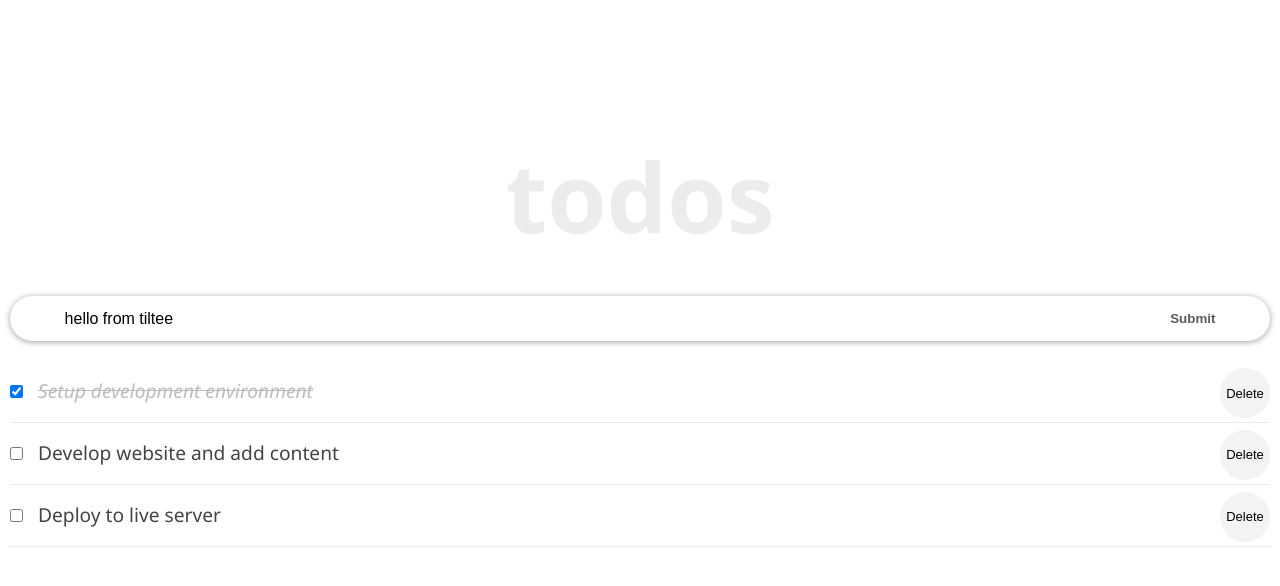
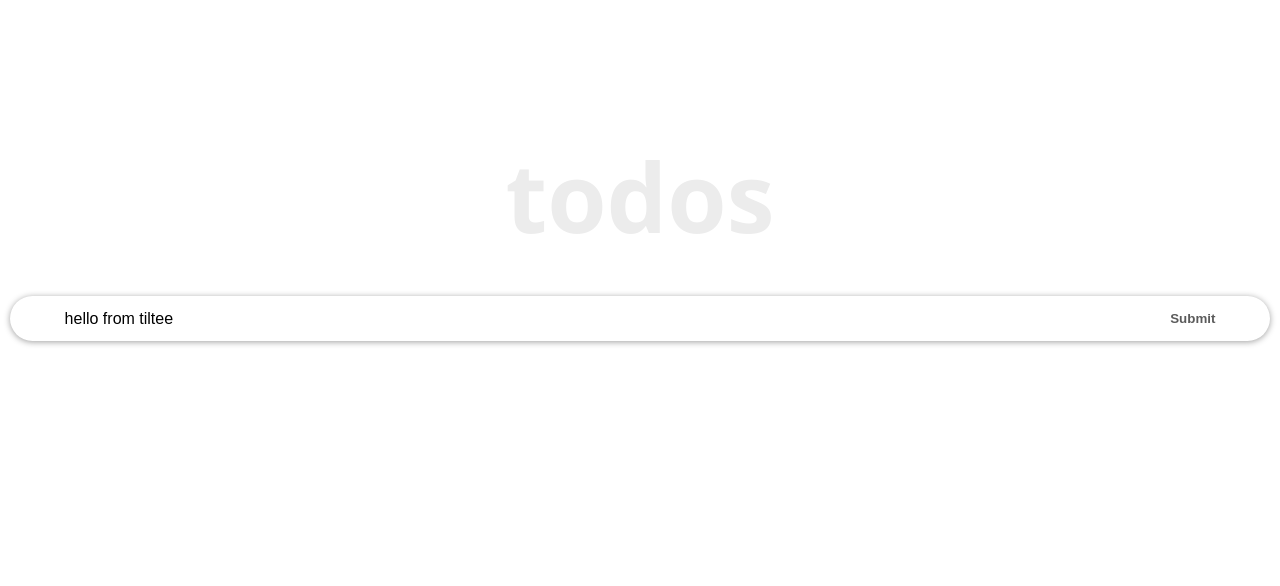
Before and after one commit to AlaaAlsalem/to_do_with_react, a React (Create React App) app: page / in a window 1280 px wide. Shown: the top 586 px of the page. Built offline with nearby package versions, Linux system fonts and the light colour scheme.

Commit message:
React lifecycle Methodes

```diff
--- a/src/Components/TodoContainer.js
+++ b/src/Components/TodoContainer.js
@@ -6,23 +6,7 @@
 
 class TodoContainer extends React.Component {
     state = {
-        todos: [
-            {
-                id: uuidv4(),
-                title: "Setup development environment",
-                completed: true
-            },
-            {
-                id: uuidv4(),
-                title: "Develop website and add content",
-                completed: false
-            },
-            {
-                id: uuidv4(),
-                title: "Deploy to live server",
-                completed: false
-            }
-        ]
+        todos: [],
     };
     handleChange = (id) => {
         this.setState(prevState => ({
@@ -70,6 +54,32 @@
         })
     }
 
+
+    // componentDidMount() {
+    //     fetch("https://jsonplaceholder.typicode.com/todos?_limit=10")
+    //     .then(Response => Response.json())
+    //     .then(data => this.setState({todos:data}))
+    // }
+
+    componentDidMount(){
+        const temp = localStorage.getItem("todos")
+        const loadedTodos = JSON.parse(temp)
+        if(loadedTodos){
+            this.setState({
+                todos :loadedTodos
+            })
+        }
+    }
+
+
+    componentDidUpdate (prevProps,prevState) {
+        if(prevState.todos !== this.state.todos){
+            const temp = JSON.stringify(this.state.todos)
+            localStorage.setItem("todos",temp)
+        }
+
+    }
+
     render() {
         return (
             <div className="container">
--- a/src/Components/TodoItem.js
+++ b/src/Components/TodoItem.js
@@ -18,6 +18,10 @@
         if (event.key === "Enter") {
           this.setState({ editing: false })
         }
+      }
+
+      componentWillUnmount(){
+          console.log('Cleaning up !!')
       }
 
     render() {
```
